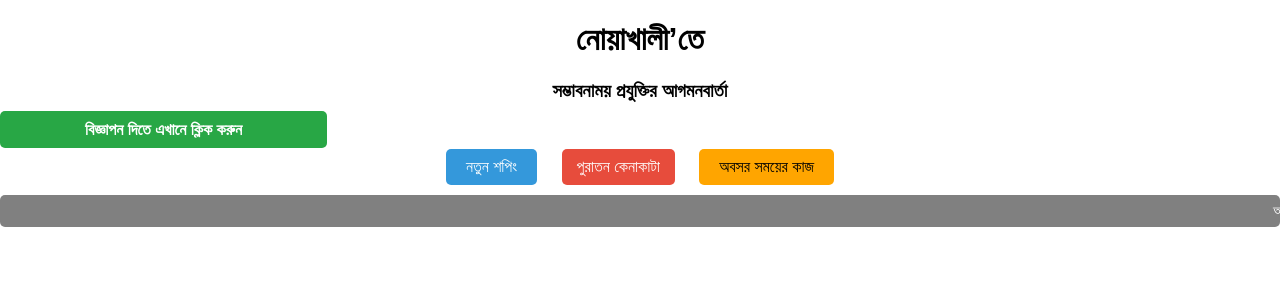
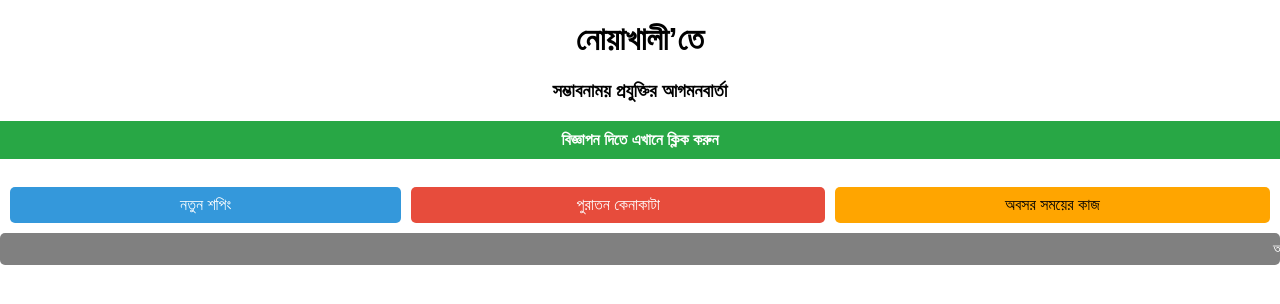
Before and after one commit to Uddesho-Vinno/nkh, a plain HTML site: page index.html in a window 1280 px wide. Drawn offline with Linux system fonts and the light colour scheme; a web font is replaced by a local one.

Commit message:
3 Buttons In Single Line, Device Adjustment Buttons

```diff
--- a/index.html
+++ b/index.html
@@ -1,3 +1,4 @@
+
 <!DOCTYPE html>
 <html lang="bn"> <head>
     <meta charset="UTF-8">
@@ -68,29 +69,27 @@
 
 
 
-<a href="#" style="background-color: #28a745; color: white; padding: 10px 85px; text-decoration: none; border-radius: 5px; font-weight: 600;">
+<a href="#" style="background-color: #28a745; color: white; display: block; width: 100%; padding: 10px 0; text-decoration: none; border-radius: 0; font-weight: 600; text-align: center;">
     বিজ্ঞাপন দিতে এখানে ক্লিক করুন
-</a> <br>
+</a><br>
 
 
 
-<div style="text-align: center;">
+<div style="text-align: center; display: flex; flex-wrap: nowrap; justify-content: center; gap: 10px; padding: 10px; overflow-x: auto;">
 
-
-<a href="https://example.com/blue" style="display: inline-block; background-color: #3498db; color: white; padding: 9px 20px; text-decoration: none; border-radius: 5px; margin: 10px;">
+    <a href="https://example.com/blue" style="flex: 1 0 auto; min-width: fit-content; background-color: #3498db; color: white; padding: 9px 20px; text-decoration: none; border-radius: 5px; margin: 0; white-space: nowrap;">
         নতুন শপিং
     </a>
 
-
-
-<a href="https://example.com/red" style="display: inline-block; background-color: #e74c3c; color: white; padding: 9px 15px; text-decoration: none; border-radius: 5px; margin: 10px;">
-         পুরাতন কেনাকাটা
+    <a href="https://example.com/red" style="flex: 1 0 auto; min-width: fit-content; background-color: #e74c3c; color: white; padding: 9px 15px; text-decoration: none; border-radius: 5px; margin: 0; white-space: nowrap;">
+        পুরাতন কেনাকাটা
     </a>
 
-
-    <a href="https://example.com/green" style="display: inline-block; background-color: orange; color: black; padding: 9px 20px; text-decoration: none; border-radius: 5px; margin: 10px;">
+    <a href="https://example.com/green" style="flex: 1 0 auto; min-width: fit-content; background-color: orange; color: black; padding: 9px 20px; text-decoration: none; border-radius: 5px; margin: 0; white-space: nowrap;">
         অবসর সময়ের কাজ
     </a>
+
+</div>
 
 
 
```
